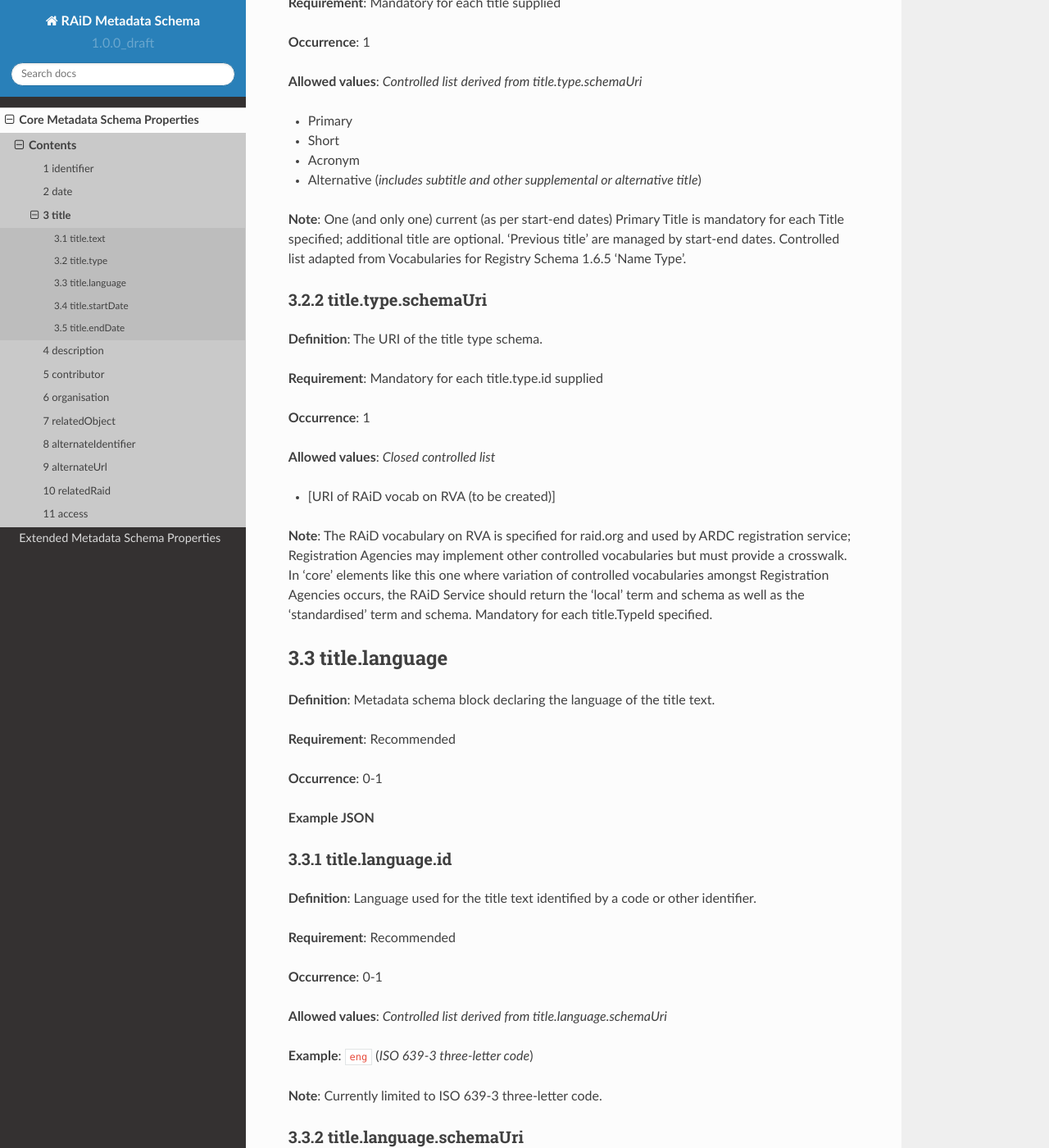
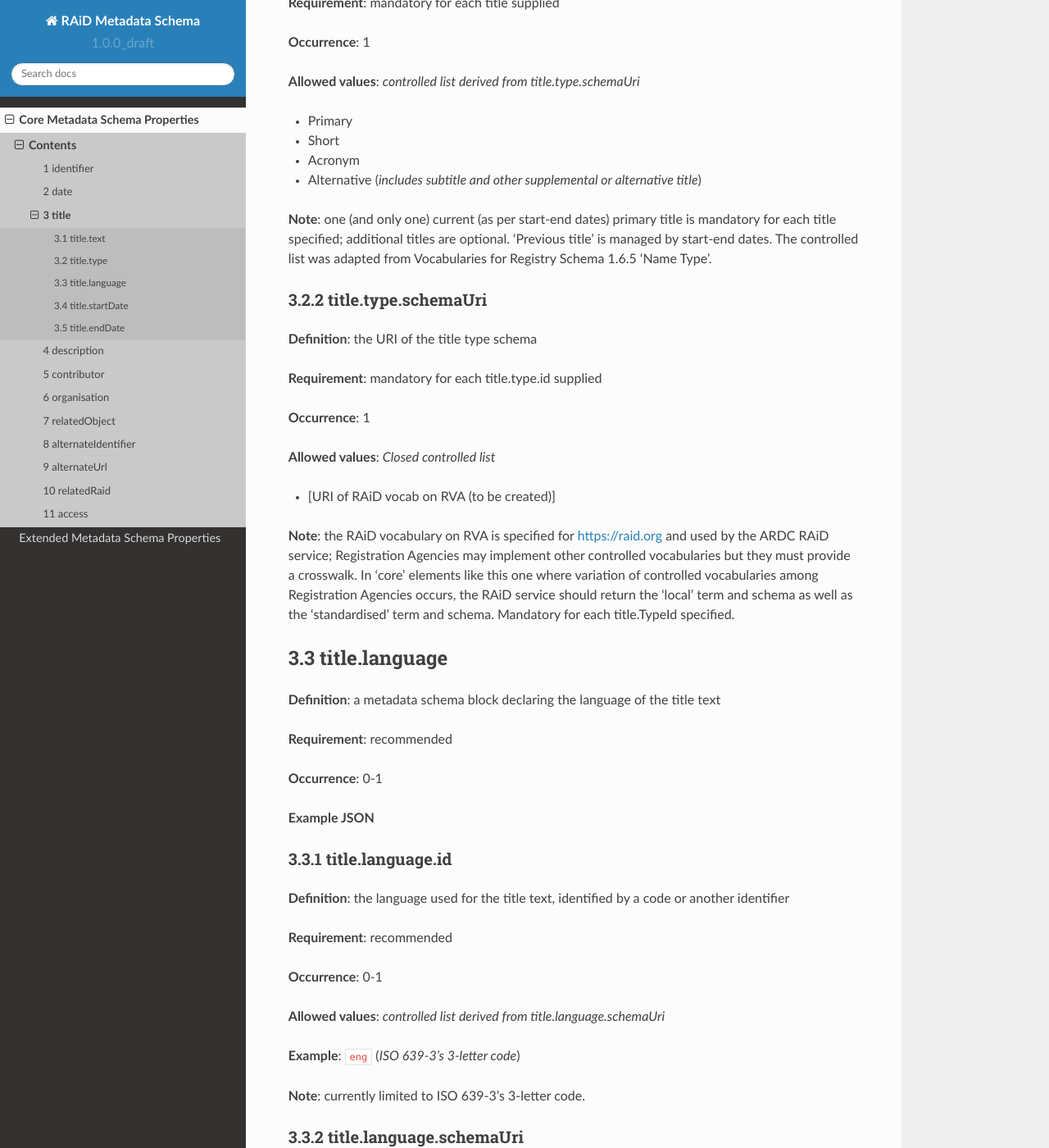
Before and after one commit to au-research/raid-metadata, a Sphinx documentation site: the page built from rtd/docs/source/core/titles.rst, in a window 1280 px wide and 1400 px high, scrolled down 1102 px. Shown: the whole window at 82% size. Built offline with Sphinx 7.4.7 and the Read the Docs theme 2.0.0, drawn with Linux system fonts in a browser that asks for light colours; pages that are not in the unit, such as notebooks, are missing from menus; some of the changed text lies outside the part shown.

```diff
--- a/rtd/docs/source/core/titles.rst
+++ b/rtd/docs/source/core/titles.rst
@@ -6,9 +6,9 @@
 3 title
 =======
 
-**Definition**: Metadata schema block containing the title of the RAiD and associated properties.
+**Definition**: a metadata schema block containing the title of the RAiD and associated properties
 
-**Requirement**: Mandatory
+**Requirement**: mandatory
 
 **Occurrence**: 1-n
 
@@ -19,24 +19,24 @@
 3.1 title.text
 --------------
 
-**Definition**: A name or title by which the project or activity is known.
+**Definition**: a name or title by which the project or activity is known
 
-**Requirement**: Mandatory for each title supplied
+**Requirement**: mandatory for each title supplied
 
 **Occurrence**: 1
 
-**Allowed values**: Free text
+**Allowed values**: free text
 
-**Constraints**: Maximum 100 characters
+**Constraints**: maximum 100 characters
 
 .. 3.2-title.type:
 
 3.2 title.type
 --------------
 
-**Definition**: Metadata schema block containing information about the title type.
+**Definition**: a metadata schema block containing information about the title type
 
-**Requirement**: Mandatory for each title supplied
+**Requirement**: mandatory for each title supplied
 
 **Occurrence**: 1
 
@@ -47,29 +47,29 @@
 3.2.1 title.type.id
 ^^^^^^^^^^^^^^^^^^^
 
-**Definition**: The type of title.
+**Definition**: the type of title
 
-**Requirement**: Mandatory for each title supplied
+**Requirement**: mandatory for each title supplied
 
 **Occurrence**: 1
 
-**Allowed values**: *Controlled list derived from title.type.schemaUri*
+**Allowed values**: *controlled list derived from title.type.schemaUri*
 
 * Primary
 * Short
 * Acronym
 * Alternative (*includes subtitle and other supplemental or alternative title*)
 
-**Note**: One (and only one) current (as per start-end dates) Primary Title is mandatory for each Title specified; additional title are optional. 'Previous title' are managed by start-end dates. Controlled list adapted from Vocabularies for Registry Schema 1.6.5 'Name Type'.
+**Note**: one (and only one) current (as per start-end dates) primary title is mandatory for each title specified; additional titles are optional. 'Previous title' is managed by start-end dates. The controlled list was adapted from Vocabularies for Registry Schema 1.6.5 'Name Type'.
 
 .. _3.2.2-title.type.schemaUri:
 
 3.2.2 title.type.schemaUri
 ^^^^^^^^^^^^^^^^^^^^^^^^^^
 
-**Definition**: The URI of the title type schema.
+**Definition**: the URI of the title type schema
 
-**Requirement**: Mandatory for each title.type.id supplied
+**Requirement**: mandatory for each title.type.id supplied
 
 **Occurrence**: 1
 
@@ -77,16 +77,16 @@
 
 * [URI of RAiD vocab on RVA (to be created)]
 
-**Note**: The RAiD vocabulary on RVA is specified for raid.org and used by ARDC registration service; Registration Agencies may implement other controlled vocabularies but must provide a crosswalk. In 'core' elements like this one where variation of controlled vocabularies amongst Registration Agencies occurs, the RAiD Service should return the 'local' term and schema as well as the ‘standardised’ term and schema. Mandatory for each title.TypeId specified.
+**Note**: the RAiD vocabulary on RVA is specified for https://raid.org and used by the ARDC RAiD service; Registration Agencies may implement other controlled vocabularies but they must provide a crosswalk. In 'core' elements like this one where variation of controlled vocabularies among Registration Agencies occurs, the RAiD service should return the 'local' term and schema as well as the 'standardised' term and schema. Mandatory for each title.TypeId specified.
 
 .. _3.3-title.language:
 
 3.3 title.language
 ------------------
 
-**Definition**: Metadata schema block declaring the language of the title text.
+**Definition**: a metadata schema block declaring the language of the title text
 
-**Requirement**: Recommended
+**Requirement**: recommended
 
 **Occurrence**: 0-1
 
@@ -97,26 +97,26 @@
 3.3.1 title.language.id
 ^^^^^^^^^^^^^^^^^^^^^^^
 
-**Definition**: Language used for the title text identified by a code or other identifier.
+**Definition**: the language used for the title text, identified by a code or another identifier
 
-**Requirement**: Recommended
+**Requirement**: recommended
 
 **Occurrence**: 0-1
 
-**Allowed values**: *Controlled list derived from title.language.schemaUri*
+**Allowed values**: *controlled list derived from title.language.schemaUri*
 
-**Example**: ``eng`` (*ISO 639-3 three-letter code*)
+**Example**: ``eng`` (*ISO 639-3's 3-letter code*)
 
-**Note**: Currently limited to ISO 639-3 three-letter code.
+**Note**: currently limited to ISO 639-3's 3-letter code.
 
 .. _3.3.2-title.languageId.schemaUri:
 
 3.3.2 title.language.schemaUri
 ^^^^^^^^^^^^^^^^^^^^^^^^^^^^^^
 
-**Definition**: The URI of the language identifier schema.
+**Definition**: the URI of the language identifier schema
 
-**Requirement**: Mandatory for each title.language.id supplied
+**Requirement**: mandatory for each title.language.id supplied
 
 **Occurrence**: 0-1
 
@@ -124,16 +124,16 @@
 
 * ``https://www.iso.org/standard/39534.html``
 
-**Note**: Controlled list shared across all Registration Agencies. No crosswalk; queries return language code and scheme URI.
+**Note**: the controlled list is shared across all Registration Agencies. No crosswalk - queries return language code and scheme URI.
 
 .. _3.4-title.startDate:
 
 3.4 title.startDate
 -------------------
 
-**Definition**: Date the project or activity title began being used.
+**Definition**: the date the project or activity's title began being used.
 
-**Requirement**: Mandatory for each title supplied
+**Requirement**: mandatory for each title supplied
 
 **Occurrence**: 1
 
@@ -143,16 +143,16 @@
 
 **Examples**: ``2023-08-28``; ``2023-08``; ``2023``
 
-**Note**: Only year is required, month and day are optional (but recommended when available).
+**Note**: only the year is required, month and day are optional (but recommended when available).
 
 .. _3.5-title.endDate:
 
 3.5 title.endDate
 -----------------
 
-**Definition**: Date the project or activity title was changed or stopped being used.
+**Definition**: the date the project or activity title was changed or stopped being used
 
-**Requirement**: Recommended
+**Requirement**: recommended
 
 **Occurrence**: 1
 
@@ -162,4 +162,4 @@
 
 **Examples**: ``2023-08-28``; ``2023-08``; ``2023``
 
-**Note**: Only year is required, month and day are optional (but recommended when available).
+**Note**: only the year is required, month and day are optional (but recommended when available).
```
Also changed, not shown: rtd/docs/source/core/contributors.rst (+26 -27 lines), rtd/docs/source/core/dates.rst (+8 -8 lines), rtd/docs/source/core/descriptions.rst (+28 -28 lines), rtd/docs/source/core/identifier.rst (+42 -42 lines), rtd/docs/source/index.rst (+37 -53 lines).
